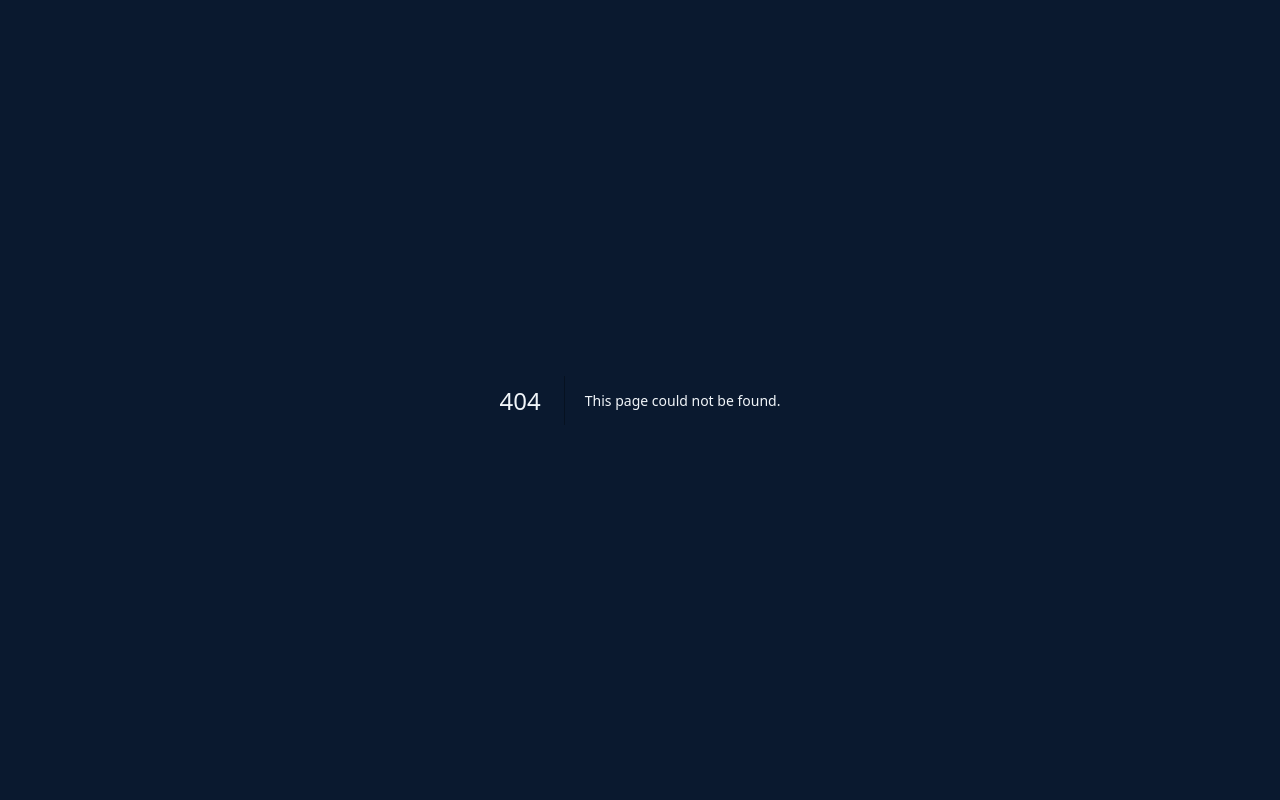
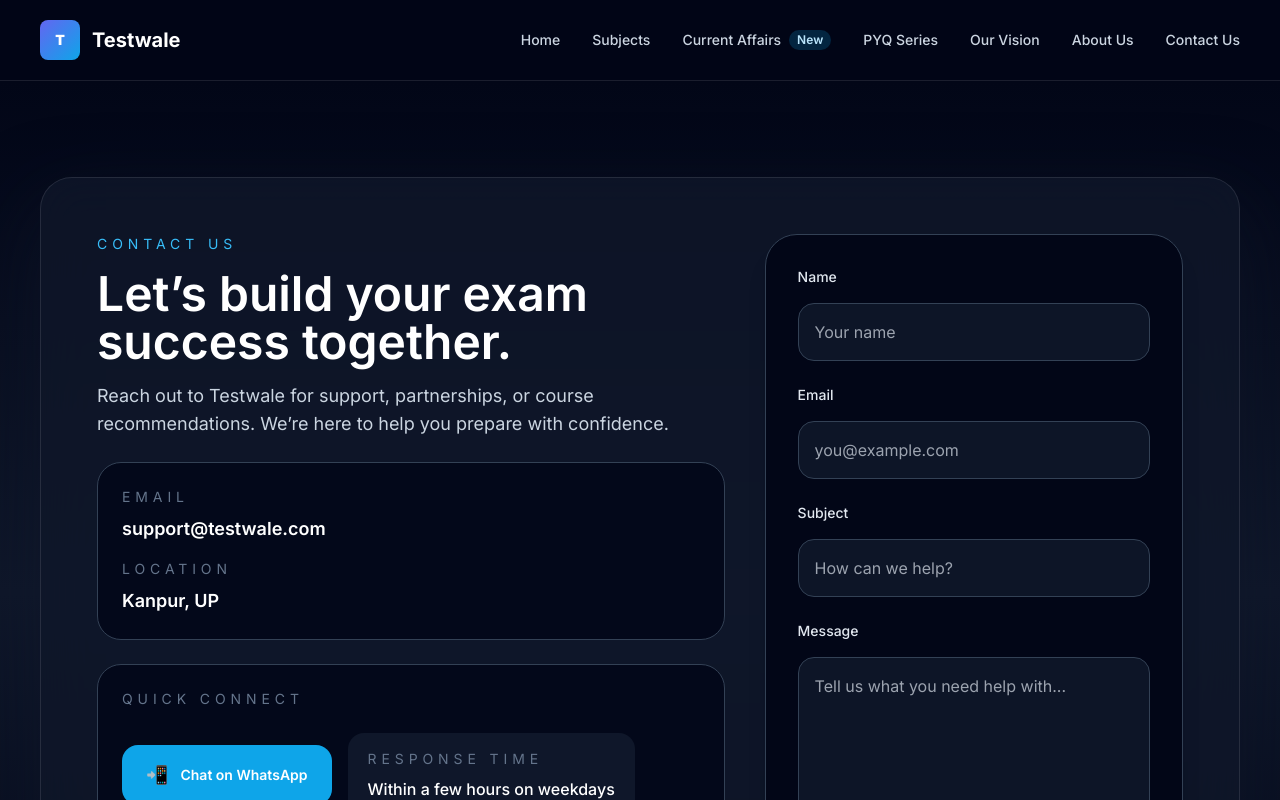
Before and after one commit to balisc/testwale, a Next.js app: page /contact in a window 1280 px wide. Before the commit this address had no page. Shown: the top 800 px of the page. Built offline with nearby package versions, Linux system fonts and the light colour scheme.

Commit message:
Added modern Contact Us page with existing navbar

```diff
--- /dev/null
+++ b/app/contact/page.tsx
@@ -0,0 +1,225 @@
+'use client';
+
+import Link from 'next/link';
+import { useEffect, useState } from 'react';
+
+const navLinks = [
+  { label: 'Home', href: '/' },
+  { label: 'Subjects', href: '/subjects' },
+  { label: 'Current Affairs', href: '/current-affairs', badge: 'New' },
+  { label: 'PYQ Series', href: '/pyq' },
+  { label: 'Our Vision', href: '/vision' },
+  { label: 'About Us', href: '/about' },
+  { label: 'Contact Us', href: '/contact' },
+];
+
+export default function ContactPage() {
+  const [mobileMenuOpen, setMobileMenuOpen] = useState(false);
+  const [formValues, setFormValues] = useState({
+    name: '',
+    email: '',
+    subject: '',
+    message: '',
+  });
+
+  useEffect(() => {
+    if (mobileMenuOpen) {
+      document.body.style.overflow = 'hidden';
+      document.body.style.height = '100vh';
+    } else {
+      document.body.style.overflow = 'unset';
+      document.body.style.height = 'auto';
+    }
+    return () => {
+      document.body.style.overflow = 'unset';
+      document.body.style.height = 'auto';
+    };
+  }, [mobileMenuOpen]);
+
+  const handleChange = (event: React.ChangeEvent<HTMLInputElement | HTMLTextAreaElement>) => {
+    const { name, value } = event.target;
+    setFormValues((prev) => ({ ...prev, [name]: value }));
+  };
+
+  const handleSubmit = (event: React.FormEvent<HTMLFormElement>) => {
+    event.preventDefault();
+    // Placeholder for form submission logic
+    console.log('Contact request:', formValues);
+    setFormValues({ name: '', email: '', subject: '', message: '' });
+  };
+
+  return (
+    <main className="min-h-screen bg-slate-950 text-slate-100">
+      <nav className="sticky top-0 z-50 border-b border-white/10 bg-slate-950/95 backdrop-blur-xl">
+        <div className="mx-auto flex max-w-7xl items-center justify-between px-5 py-5 lg:px-10">
+          <Link href="/" className="flex items-center gap-3">
+            <div className="flex h-10 w-10 items-center justify-center rounded-lg bg-gradient-to-br from-indigo-500 to-sky-500 text-sm font-black text-white">
+              T
+            </div>
+            <span className="text-xl font-bold text-white">Testwale</span>
+          </Link>
+
+          <div className="hidden items-center gap-8 lg:flex">
+            {navLinks.map((link) => (
+              <Link
+                key={link.label}
+                href={link.href}
+                className="relative flex items-center gap-2 text-sm font-medium text-slate-300 transition hover:text-white"
+              >
+                {link.label}
+                {link.badge && (
+                  <span className="rounded-full bg-sky-500/20 px-2 py-0.5 text-xs font-semibold text-sky-200">
+                    {link.badge}
+                  </span>
+                )}
+              </Link>
+            ))}
+          </div>
+
+          <button
+            type="button"
+            onClick={() => setMobileMenuOpen(!mobileMenuOpen)}
+            className="lg:hidden"
+            aria-label="Toggle menu"
+          >
+            <div className="flex flex-col gap-1">
+              <div className={`h-0.5 w-6 bg-white transition ${mobileMenuOpen ? 'translate-y-2 rotate-45' : ''}`} />
+              <div className={`h-0.5 w-6 bg-white transition ${mobileMenuOpen ? 'opacity-0' : ''}`} />
+              <div className={`h-0.5 w-6 bg-white transition ${mobileMenuOpen ? '-translate-y-2 -rotate-45' : ''}`} />
+            </div>
+          </button>
+        </div>
+
+        {mobileMenuOpen && (
+          <div className="fixed inset-0 z-40 bg-black/40 lg:hidden" onClick={() => setMobileMenuOpen(false)} />
+        )}
+
+        {mobileMenuOpen && (
+          <div className="fixed inset-0 z-50 flex flex-col overflow-y-auto bg-slate-950 p-8 lg:hidden">
+            <div className="space-y-8 pt-10">
+              {navLinks.map((link) => (
+                <Link
+                  key={link.label}
+                  href={link.href}
+                  onClick={() => setMobileMenuOpen(false)}
+                  className="block text-2xl font-semibold text-white transition hover:text-sky-300"
+                >
+                  {link.label}
+                </Link>
+              ))}
+            </div>
+          </div>
+        )}
+      </nav>
+
+      <section className="bg-gradient-to-b from-slate-950 via-slate-900 to-slate-950 px-5 py-16 lg:px-10 lg:py-24">
+        <div className="mx-auto max-w-7xl rounded-[2rem] border border-white/10 bg-slate-900/80 p-8 shadow-[0_30px_80px_rgba(15,23,42,0.6)] backdrop-blur-xl lg:p-14">
+          <div className="grid gap-10 lg:grid-cols-[1.2fr_0.8fr] lg:items-start">
+            <div className="space-y-6">
+              <div className="max-w-2xl">
+                <p className="text-sm uppercase tracking-[0.35em] text-sky-400">Contact Us</p>
+                <h1 className="mt-4 text-4xl font-semibold text-white sm:text-5xl">
+                  Let’s build your exam success together.
+                </h1>
+                <p className="mt-4 text-slate-300 sm:text-lg">
+                  Reach out to Testwale for support, partnerships, or course recommendations. We’re here to help you prepare with confidence.
+                </p>
+              </div>
+
+              <div className="grid gap-4 rounded-3xl border border-slate-700 bg-slate-950/80 p-6">
+                <div>
+                  <p className="text-sm uppercase tracking-[0.35em] text-slate-500">Email</p>
+                  <p className="mt-2 text-lg font-semibold text-white">support@testwale.com</p>
+                </div>
+                <div>
+                  <p className="text-sm uppercase tracking-[0.35em] text-slate-500">Location</p>
+                  <p className="mt-2 text-lg font-semibold text-white">Kanpur, UP</p>
+                </div>
+              </div>
+
+              <div className="rounded-3xl border border-slate-700 bg-slate-950/80 p-6">
+                <p className="text-sm uppercase tracking-[0.35em] text-slate-500">Quick Connect</p>
+                <div className="mt-6 flex flex-col gap-4 sm:flex-row sm:items-center">
+                  <a
+                    href="https://wa.me/918000000000"
+                    target="_blank"
+                    rel="noreferrer"
+                    className="inline-flex items-center justify-center gap-3 rounded-2xl bg-sky-500 px-6 py-4 text-sm font-semibold text-white transition hover:bg-sky-400"
+                  >
+                    <span className="text-lg">📲</span>
+                    <span>Chat on WhatsApp</span>
+                  </a>
+                  <div className="rounded-2xl bg-slate-900 px-5 py-4 text-slate-300">
+                    <p className="text-sm uppercase tracking-[0.35em] text-slate-500">Response Time</p>
+                    <p className="mt-2 text-base font-medium text-white">Within a few hours on weekdays</p>
+                  </div>
+                </div>
+              </div>
+            </div>
+
+            <form onSubmit={handleSubmit} className="space-y-6 rounded-[2rem] border border-slate-700 bg-slate-950/95 p-6 shadow-xl lg:p-8">
+              <div className="space-y-4">
+                <label className="block text-sm font-medium text-slate-200">Name</label>
+                <input
+                  name="name"
+                  type="text"
+                  value={formValues.name}
+                  onChange={handleChange}
+                  placeholder="Your name"
+                  className="w-full rounded-2xl border border-slate-700 bg-slate-900/90 px-4 py-4 text-white outline-none transition focus:border-sky-400 focus:ring-2 focus:ring-sky-500/20"
+                  required
+                />
+              </div>
+
+              <div className="space-y-4">
+                <label className="block text-sm font-medium text-slate-200">Email</label>
+                <input
+                  name="email"
+                  type="email"
+                  value={formValues.email}
+                  onChange={handleChange}
+                  placeholder="you@example.com"
+                  className="w-full rounded-2xl border border-slate-700 bg-slate-900/90 px-4 py-4 text-white outline-none transition focus:border-sky-400 focus:ring-2 focus:ring-sky-500/20"
+                  required
+                />
+              </div>
+
+              <div className="space-y-4">
+                <label className="block text-sm font-medium text-slate-200">Subject</label>
+                <input
+                  name="subject"
+                  type="text"
+                  value={formValues.subject}
+                  onChange={handleChange}
+                  placeholder="How can we help?"
+                  className="w-full rounded-2xl border border-slate-700 bg-slate-900/90 px-4 py-4 text-white outline-none transition focus:border-sky-400 focus:ring-2 focus:ring-sky-500/20"
+                  required
+                />
+              </div>
+
+              <div className="space-y-4">
+                <label className="block text-sm font-medium text-slate-200">Message</label>
+                <textarea
+                  name="message"
+                  value={formValues.message}
+                  onChange={handleChange}
+                  rows={6}
+                  placeholder="Tell us what you need help with..."
+                  className="w-full rounded-2xl border border-slate-700 bg-slate-900/90 px-4 py-4 text-white outline-none transition focus:border-sky-400 focus:ring-2 focus:ring-sky-500/20"
+                  required
+                />
+              </div>
+
+              <button
+                type="submit"
+                className="inline-flex w-full items-center justify-center rounded-2xl bg-gradient-to-r from-indigo-500 to-sky-500 px-6 py-4 text-sm font-semibold text-white transition hover:from-indigo-600 hover:to-sky-600"
+              >
+                Send Message
+              </button>
+            </form>
+          </div>
+        </div>
+      </section>
+    </main>
+  );
+}
```
